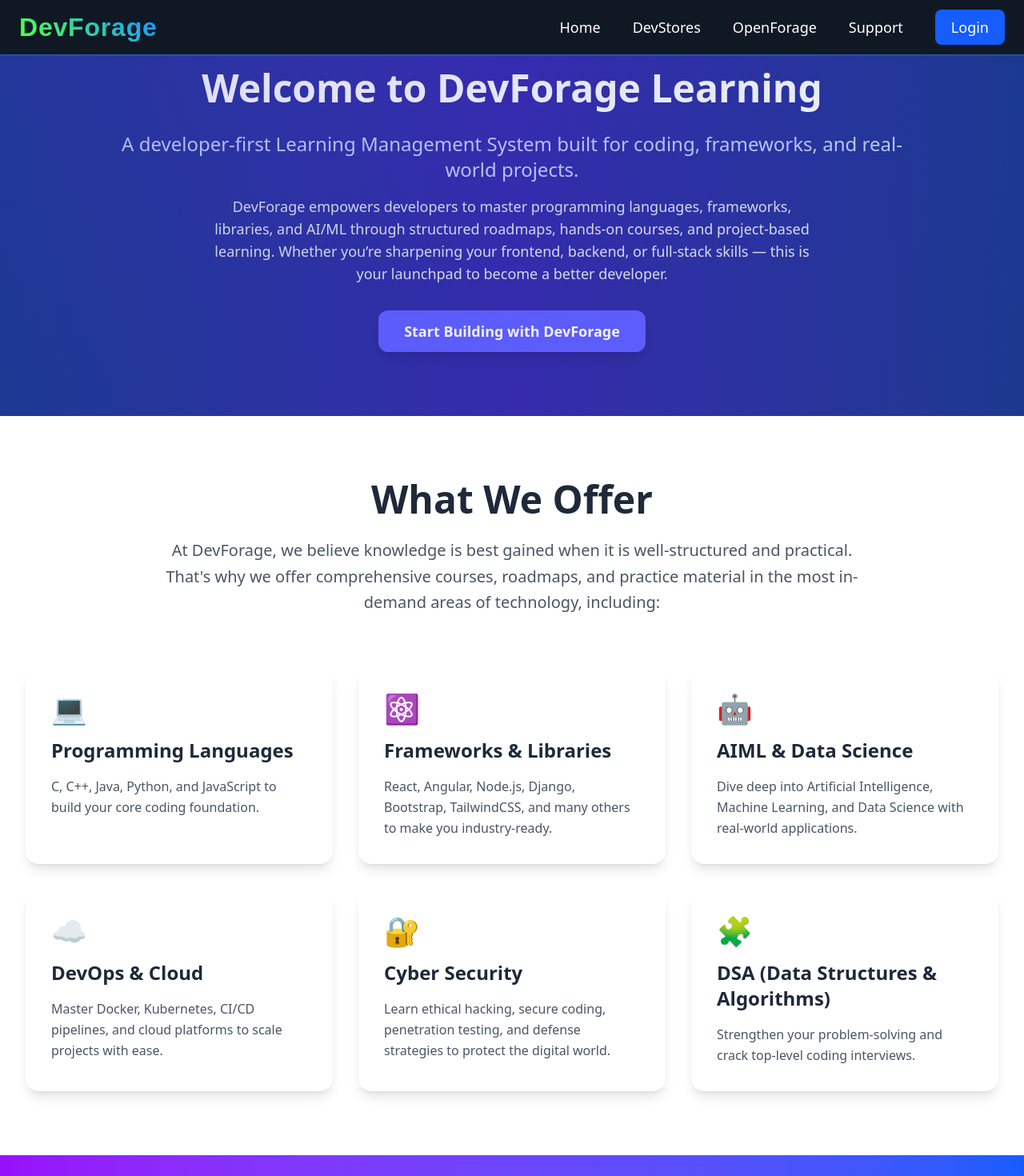
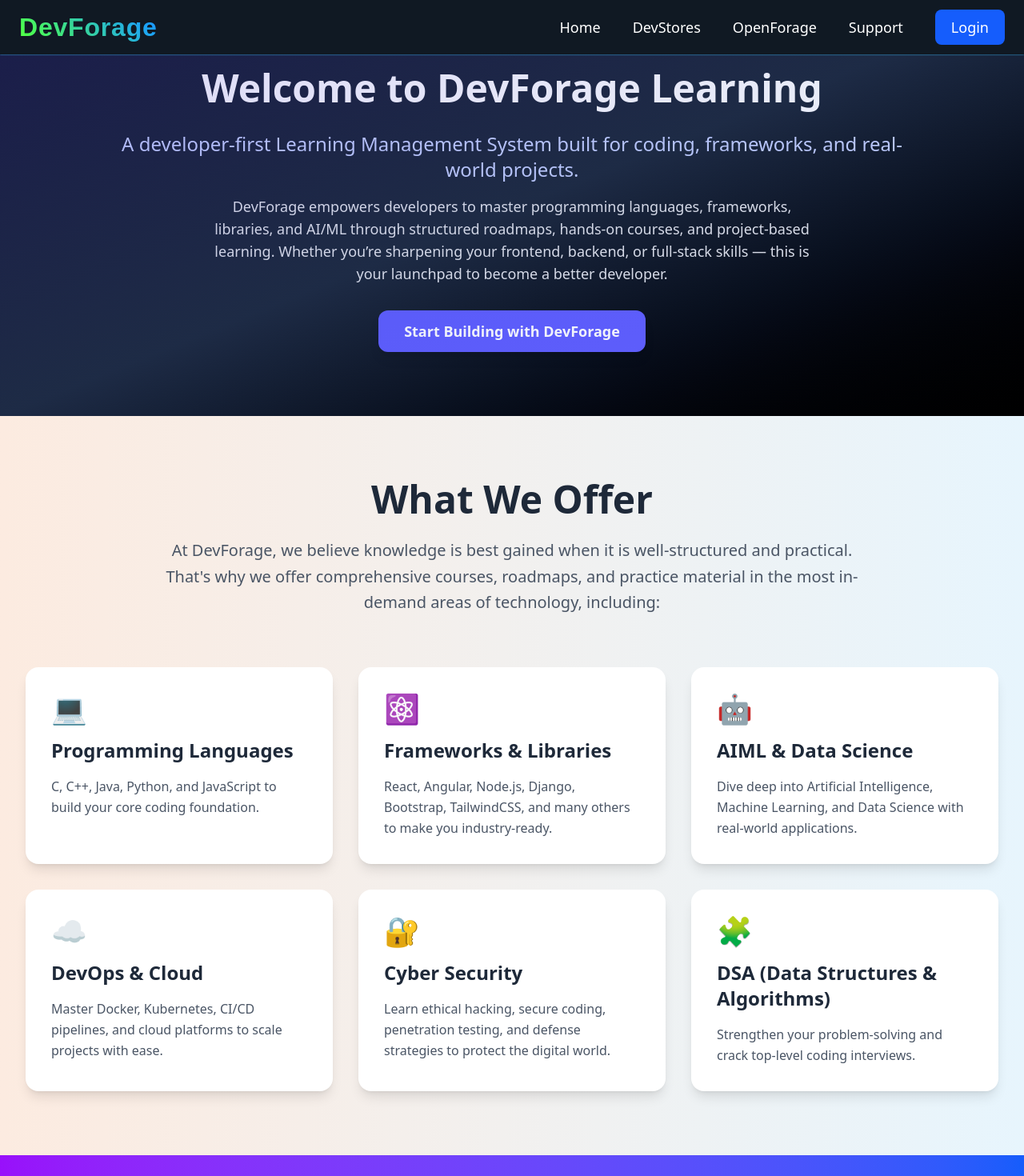
Before and after one commit to raushan-sinha/dev-forage, a React (Vite) app: page / in a window 1280 px wide. Shown: the top 1470 px of the page at 80% size. Built offline with nearby package versions, Linux system fonts and the light colour scheme.

Commit message:
bg-color chnaged

```diff
--- a/src/authentication/LoginPage/Login.jsx
+++ b/src/authentication/LoginPage/Login.jsx
@@ -33,7 +33,7 @@ export default function Login() {
     };
 
     return (
-        <div className="flex items-center justify-center bg-gray-900 px-4 sm:px-6 lg:px-8 min-h-screen">
+        <div className="flex items-center justify-center bg-gray-900 px-4 sm:px-6 lg:px-8 min-h-screen p-8">
             <div className="bg-gray-800 shadow-lg rounded-2xl p-6 sm:p-8 md:p-10 w-full max-w-md mt-24 md:mt-28 text-white">
                 <h2 className="text-3xl font-bold text-center mb-6">
                     Login
--- a/src/pages/Home/sections/OfferSection.jsx
+++ b/src/pages/Home/sections/OfferSection.jsx
@@ -4,7 +4,7 @@ import { offerData } from '../data/offersData';
 export default function OfferSection() {
     return (
         <>
-            <section className="py-20 px-4 sm:px-6 lg:px-8">
+            <section className="py-20 px-4 sm:px-6 lg:px-8 bg-gradient-to-r from-[#fcebe0] to-[#e7f5fd]">
                 <div className="max-w-7xl mx-auto">
                     <div className="text-center mb-16">
                         <h2 className="text-3xl md:text-5xl font-bold text-gray-800 mb-6">
--- a/src/pages/Home/sections/WelcomeSection.jsx
+++ b/src/pages/Home/sections/WelcomeSection.jsx
@@ -5,7 +5,7 @@ import { Link } from 'react-router-dom';
 export default function WelcomeSection() {
     return (
         <>
-            <section className="relative bg-gradient-to-r from-blue-900 via-indigo-800 to-blue-900 text-white py-20 px-6 md:px-12 lg:px-24">
+            <section className="relative bg-gradient-to-br from-gray-900 via-gray-800 to-black text-white py-20 px-6 md:px-12 lg:px-24">
                 <div className="max-w-5xl mx-auto text-center flex flex-col items-center">
                     <h1 className="text-3xl sm:text-4xl lg:text-5xl font-extrabold leading-tight mb-6">
                         {welcomeData.title}
--- a/src/pages/Home/sections/WhySection.jsx
+++ b/src/pages/Home/sections/WhySection.jsx
@@ -4,7 +4,7 @@ import { whyData } from '../data/whyData';
 export default function WhySection() {
     return (
         <>
-            <section className="py-20 px-4 sm:px-6 lg:px-8 bg-gray-50">
+            <section className="py-20 px-4 sm:px-6 lg:px-8 bg-gradient-to-r from-[#f1eaff] to-[#ffeded] ">
                 <div className="max-w-7xl mx-auto">
                     <div className="text-center mb-12">
                         <h2 className="text-3xl md:text-5xl font-bold text-gray-800 mb-6">
```
